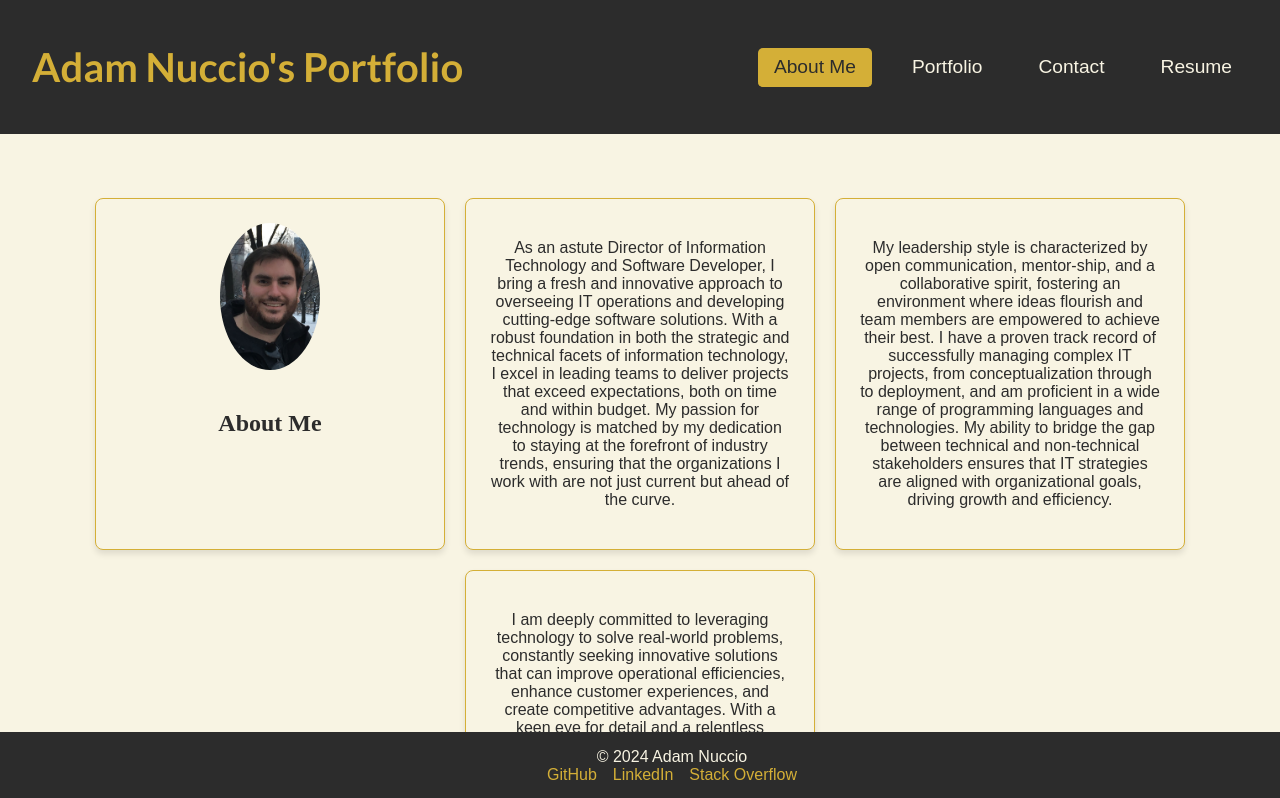
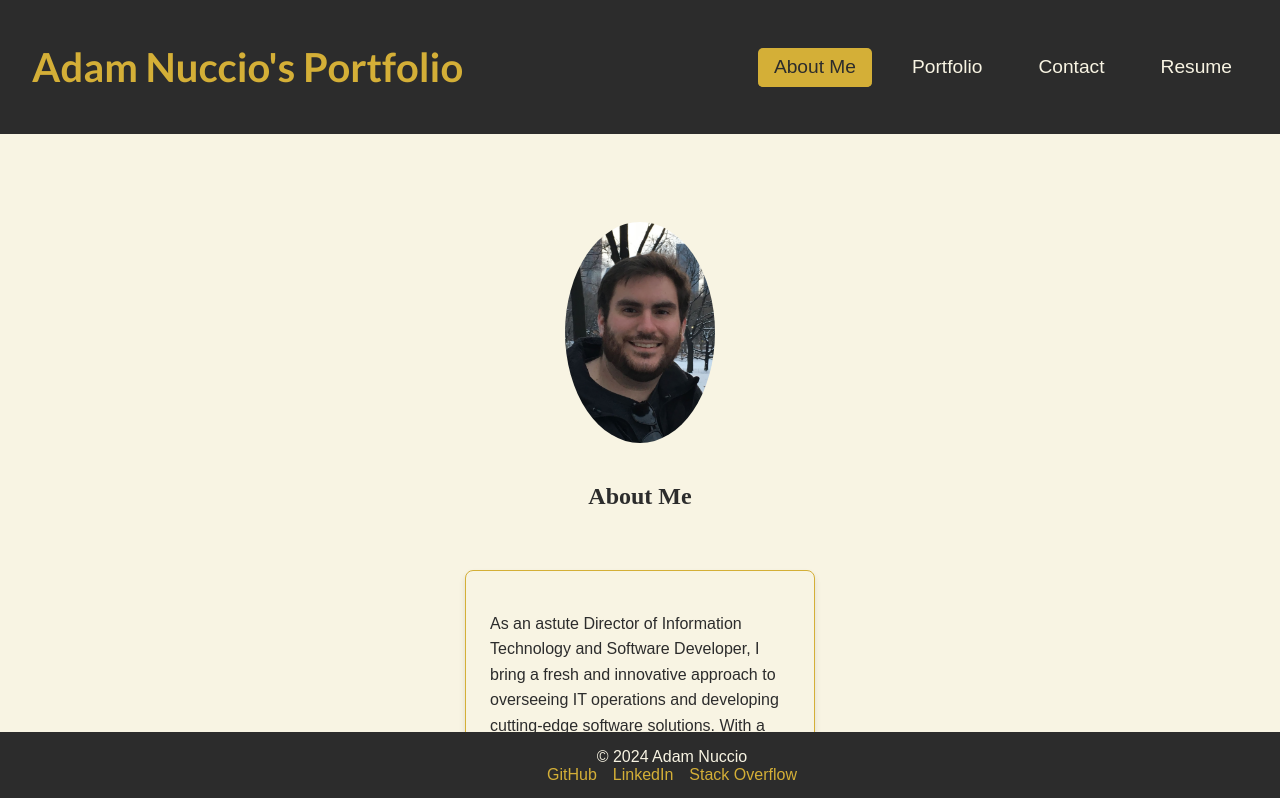
Before and after one commit to yahm0/AMN-REACT.JS-Portfolio, a React (Create React App) app: page / in a window 1280 px wide. Shown: the top 798 px of the page. Built offline with nearby package versions, Linux system fonts and the light colour scheme.

Commit message:
made changes to the aboutme.css to give better user readability.

```diff
--- a/src/pages/AboutMe.jsx
+++ b/src/pages/AboutMe.jsx
@@ -4,7 +4,7 @@ import '../styles/AboutMe.css';
 function AboutMe() {
   return (
     <div className="about-me-container">
-      <section className="about-me-card">
+      <section className="about-me-header">
         <img src="/assets/imgs/profilepicture.png" alt="Developer" />
         <h2>About Me</h2>
       </section>
@@ -12,7 +12,7 @@ function AboutMe() {
         <p>As an astute Director of Information Technology and Software Developer, I bring a fresh and innovative approach to overseeing IT operations and developing cutting-edge software solutions. With a robust foundation in both the strategic and technical facets of information technology, I excel in leading teams to deliver projects that exceed expectations, both on time and within budget. My passion for technology is matched by my dedication to staying at the forefront of industry trends, ensuring that the organizations I work with are not just current but ahead of the curve.</p>
       </section>
       <section className="about-me-card">
-        <p>My leadership style is characterized by open communication, mentor-ship, and a collaborative spirit, fostering an environment where ideas flourish and team members are empowered to achieve their best. I have a proven track record of successfully managing complex IT projects, from conceptualization through to deployment, and am proficient in a wide range of programming languages and technologies. My ability to bridge the gap between technical and non-technical stakeholders ensures that IT strategies are aligned with organizational goals, driving growth and efficiency.</p>
+        <p>My leadership style is characterized by open communication, mentorship, and a collaborative spirit, fostering an environment where ideas flourish and team members are empowered to achieve their best. I have a proven track record of successfully managing complex IT projects, from conceptualization through to deployment, and am proficient in a wide range of programming languages and technologies. My ability to bridge the gap between technical and non-technical stakeholders ensures that IT strategies are aligned with organizational goals, driving growth and efficiency.</p>
       </section>
       <section className="about-me-card">
         <p>I am deeply committed to leveraging technology to solve real-world problems, constantly seeking innovative solutions that can improve operational efficiencies, enhance customer experiences, and create competitive advantages. With a keen eye for detail and a relentless pursuit of excellence, I am always ready to tackle new challenges and lead my team to success.</p>
--- a/src/styles/AboutMe.css
+++ b/src/styles/AboutMe.css
@@ -1,9 +1,26 @@
 .about-me-container {
   display: flex;
-  flex-wrap: wrap;
-  justify-content: center;
+  flex-direction: column;
+  align-items: center;
   gap: 20px;
   padding: 2rem;
+}
+
+.about-me-header {
+  text-align: center;
+  padding: 1.5rem;
+}
+
+.about-me-header img {
+  border-radius: 50%;
+  max-width: 150px;
+  height: auto;
+  margin-bottom: 1rem;
+}
+
+.about-me-header h2 {
+  color: #2c2c2c;
+  margin-bottom: 1rem;
 }
 
 .about-me-card {
@@ -13,21 +30,11 @@
   box-shadow: 0 4px 6px rgba(0, 0, 0, 0.1);
   padding: 1.5rem;
   width: 300px;
-  text-align: center;
-}
-
-.about-me-card img {
-  border-radius: 50%;
-  max-width: 100px;
-  height: auto;
-  margin-bottom: 1rem;
-}
-
-.about-me-card h2 {
-  color: #2c2c2c;
-  margin-bottom: 1rem;
+  text-align: left;
+  line-height: 1.6;
 }
 
 .about-me-card p {
   color: #2c2c2c;
+  margin-bottom: 1rem;
 }
```
